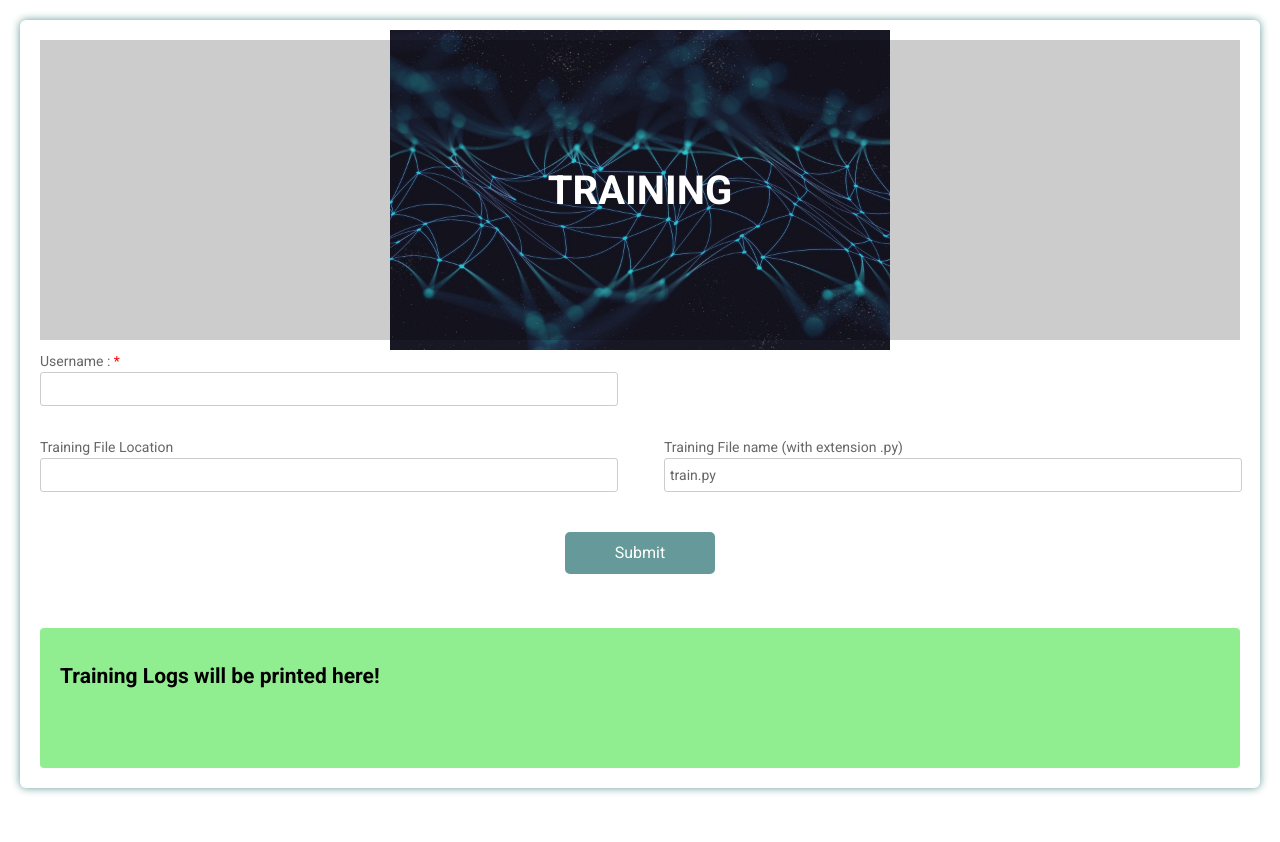
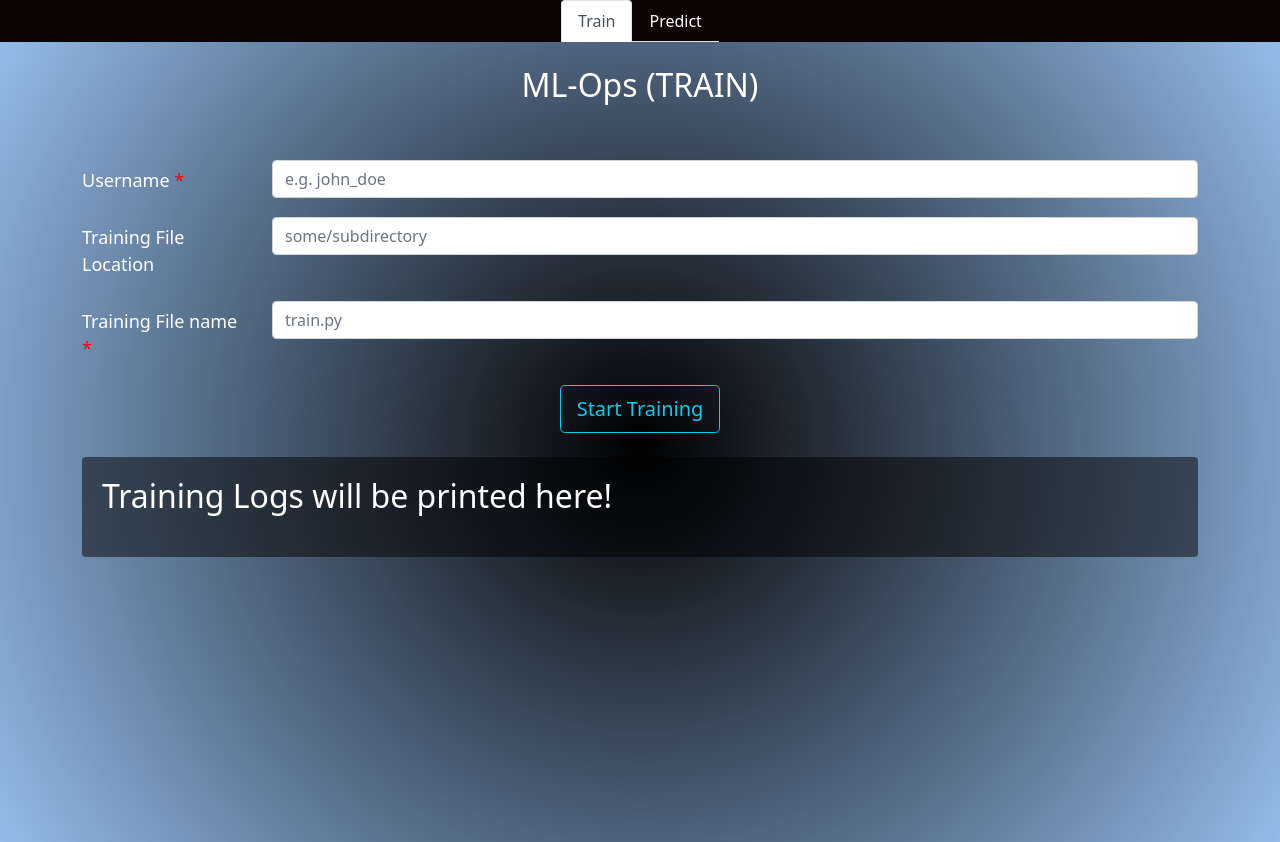
Before and after one commit to apanjain/ML-Ops, a Flask app: page /training in a window 1280 px wide. Before the commit the page ends 794 px from the top, so only its background shows below. Run offline with Flask 2, Linux system fonts and the light colour scheme; some libraries are stand-ins or nearby versions.

Commit message:
Update Training portal theme

```diff
--- a/prediction/app.py
+++ b/prediction/app.py
@@ -53,7 +53,6 @@ def predict(user):
             env_path = os.path.join(
                 SHARED_STORAGE_MOUNT_POINT, user, "uploads/env/lib/python3.9/site-packages")
             sys.path.append(env_path)
-            print(sys.path)
 
             return_string = json.dumps(imp.load_source(
                 pred_filename, pred_filepath).predict(arguments))
@@ -89,6 +88,14 @@ def train_msg(user):
             else:
                 train_filelocation = arguments.get("train_filelocation")
 
+            # clear the existing logfile
+            logfile_path = os.path.join(
+                SHARED_STORAGE_MOUNT_POINT, user, "uploads", train_filelocation, "training.log")
+            try:
+                with open(logfile_path, 'w') as fp:
+                    pass
+            except Exception as e:
+                print(e)
             # parameters for kafka message
             message = {
                 'ml_username': user,
@@ -122,6 +129,7 @@ def livefeed(user):
 
         string = """
         <h2>Training Logs will be printed here!</h2>
+        <hr />
         <p>{}</p>""".format(string.replace("\n", "</p><p>"))
         # print(string)
         return string
--- a/prediction/static/css/style.css
+++ b/prediction/static/css/style.css
@@ -1,152 +1,3 @@
-html, body {
-      min-height: 100%;
-      }
-      body, div, form, input, select, textarea, label, p {
-      padding: 0;
-      margin: 0;
-      outline: none;
-      font-family: Roboto, Arial, sans-serif;
-      font-size: 14px;
-      color: #666;
-      line-height: 22px;
-      }
-      h1 {
-      position: absolute;
-      margin: 0;
-      font-size: 40px;
-      color: #fff;
-      z-index: 2;
-      line-height: 83px;
-      }
-      textarea {
-      width: calc(100% - 12px);
-      padding: 5px;
-      }
-      .testbox {
-      display: flex;
-      justify-content: center;
-      align-items: center;
-      height: inherit;
-      padding: 20px;
-      }
-      form {
-      width: 100%;
-      padding: 20px;
-      border-radius: 6px;
-      background: #fff;
-      box-shadow: 0 0 8px  #669999;
-      }
-      .banner {
-      position: relative;
-      height: 300px;
-
-      display: flex;
-      justify-content: center;
-      align-items: center;
-      text-align: center;
-      }
-      .banner::after {
-      content: "";
-      background-color: rgba(0, 0, 0, 0.2);
-      position: absolute;
-      width: 100%;
-      height: 100%;
-      }
-      input, select, textarea {
-      margin-bottom: 10px;
-      border: 1px solid #ccc;
-      border-radius: 3px;
-      }
-      input {
-      width: calc(100% - 10px);
-      padding: 5px;
-      }
-      input[type="date"] {
-      padding: 4px 5px;
-      }
-      textarea {
-      width: calc(100% - 12px);
-      padding: 5px;
-      }
-      .item:hover p, .item:hover i, .question:hover p, .question label:hover, input:hover::placeholder {
-      color:  #669999;
-      }
-      .item input:hover, .item select:hover, .item textarea:hover {
-      border: 1px solid transparent;
-      box-shadow: 0 0 3px 0  #669999;
-      color: #669999;
-      }
-      .item {
-      position: relative;
-      margin: 10px 0;
-      }
-      .item span {
-      color: red;
-      }
-      .week {
-      display:flex;
-      justfiy-content:space-between;
-      }
-      .colums {
-      display:flex;
-      justify-content:space-between;
-      flex-direction:row;
-      flex-wrap:wrap;
-      }
-      .colums div {
-      width:48%;
-      }
-
-
-      .flax {
-      display:flex;
-      justify-content:space-around;
-      }
-      .btn-block {
-      margin-top: 10px;
-      text-align: center;
-      }
-      button {
-      width: 150px;
-      padding: 10px;
-      border: none;
-      border-radius: 5px;
-      background:  #669999;
-      font-size: 16px;
-      color: #fff;
-      cursor: pointer;
-      }
-      button:hover {
-      background:  #a3c2c2;
-      }
-      .btns{
-          width: 150px;
-      padding: 10px;
-      border: none;
-      border-radius: 5px;
-      background:  #669999;
-      font-size: 16px;
-      color: #fff;
-      cursor: pointer;
-       margin-top: 10px;
-      text-align: center;
-      }
-      .btns:hover{
-          background:  #a3c2c2;
-      }
-      @media (min-width: 568px) {
-      .name-item, .city-item {
-      display: flex;
-      flex-wrap: wrap;
-      justify-content: space-between;
-      }
-      .name-item input, .name-item div {
-      width: calc(50% - 20px);
-      }
-      .name-item div input {
-      width:97%;}
-      .name-item div label {
-      display:block;
-      padding-bottom:5px;
-      }
-      }
+.color-red {
+  color: red;
+}
--- a/prediction/templates/train.html
+++ b/prediction/templates/train.html
@@ -2,72 +2,175 @@
 <html>
   <head>
     <title>Training</title>
-    <link href="https://fonts.googleapis.com/css?family=Roboto:300,400,500,700" rel="stylesheet">
-    <link rel="stylesheet" href="https://use.fontawesome.com/releases/v5.5.0/css/all.css" integrity="sha384-B4dIYHKNBt8Bc12p+WXckhzcICo0wtJAoU8YZTY5qE0Id1GSseTk6S+L3BlXeVIU" crossorigin="anonymous">
-    <link rel="stylesheet" type="text/css" href="../static/css/style.css">
+    <link
+      href="https://fonts.googleapis.com/css?family=Roboto:300,400,500,700"
+      rel="stylesheet"
+    />
+    <link
+      rel="stylesheet"
+      href="https://use.fontawesome.com/releases/v5.5.0/css/all.css"
+      integrity="sha384-B4dIYHKNBt8Bc12p+WXckhzcICo0wtJAoU8YZTY5qE0Id1GSseTk6S+L3BlXeVIU"
+      crossorigin="anonymous"
+    />
+    <link rel="stylesheet" type="text/css" href="../static/css/style.css" />
 
-    <script type="text/javascript" src="{{url_for('static', filename='autoUpdate.js')}}"></script>
+    <script
+      type="text/javascript"
+      src="{{url_for('static', filename='autoUpdate.js')}}"
+    ></script>
 
+    <!-- CSS only -->
+    <link
+      href="https://cdn.jsdelivr.net/npm/bootstrap@5.0.2/dist/css/bootstrap.min.css"
+      rel="stylesheet"
+      integrity="sha384-EVSTQN3/azprG1Anm3QDgpJLIm9Nao0Yz1ztcQTwFspd3yD65VohhpuuCOmLASjC"
+      crossorigin="anonymous"
+    />
+    <!-- JavaScript Bundle with Popper -->
+    <script
+      src="https://cdn.jsdelivr.net/npm/bootstrap@5.0.2/dist/js/bootstrap.bundle.min.js"
+      integrity="sha384-MrcW6ZMFYlzcLA8Nl+NtUVF0sA7MsXsP1UyJoMp4YLEuNSfAP+JcXn/tWtIaxVXM"
+      crossorigin="anonymous"
+    ></script>
   </head>
   <body>
     <script src="https://ajax.googleapis.com/ajax/libs/jquery/3.3.1/jquery.min.js"></script>
 
-
     <script type="text/javascript">
-      var ids=1;
-
-      function handleSubmit(e){
-          // console.log(ids);
+      function handleSubmit(e) {
         e.preventDefault();
-        var username=document.getElementById('username').value;
-        var tfn=document.getElementById("tfn").value.trim();
-        var tfl=document.getElementById("tfl").value.trim();
-        var url=`/train/${encodeURIComponent(username.trim())}?train_filename=${encodeURIComponent(tfn)}&train_filelocation=${encodeURIComponent(tfl)}`;
+        var username = document.getElementById("username").value.trim();
+        var tfn = document.getElementById("tfn").value.trim();
+        var tfl = document.getElementById("tfl").value.trim();
+        var url = `/train/${encodeURIComponent(
+          username
+        )}?train_filename=${encodeURIComponent(
+          tfn
+        )}&train_filelocation=${encodeURIComponent(tfl)}`;
         console.log(url);
-        const xhttp = new XMLHttpRequest();
-        xhttp.onload = function() {
-            document.getElementById("demo").innerHTML = this.responseText;
+        fetch(url)
+          .then((res) => {
             checkLogs(username, tfl);
-        }
-        xhttp.open("GET", url);
-        xhttp.send();
+          })
+          .catch((err) => {
+            console.log(err);
+          });
       }
     </script>
-    <div class="testbox">
+    <nav class="nav justify-content-center" style="background: #0c0404">
+      <ul class="nav nav-tabs">
+        <li class="nav-item">
+          <a
+            class="nav-link active"
+            aria-current="page"
+            href="training"
+            aria-disabled="true"
+            >Train</a
+          >
+        </li>
+        <li class="nav-item">
+          <a class="nav-link" style="color: white" href="prediction"
+            >Predict
+          </a>
+        </li>
+      </ul>
+    </nav>
+    <div
+      class="body-parent"
+      style="
+        min-height: 100vh;
+        /* background: linear-gradient(#f6fbfd, #fff); */
+        background: rgb(238, 174, 202);
+        background: radial-gradient(
+          circle,
+          rgba(0, 0, 0, 1) 0%,
+          rgba(148, 187, 233, 1) 100%
+        );
+        color: white;
+      "
+    >
+      <!-- <hr /> -->
+      <br />
+      <h2 style="text-align: center">ML-Ops (TRAIN)</h2>
+      <br />
+      <br />
+      <div class="container-sm" style="padding-bottom: 30px">
         <form id="myForm">
-        <div id="main">
-         <div class="banner">
-        <img style="max-height: 320px;opacity: 0.95;"src="../static/image/train_bg1.jpg">
-        <h1>TRAINING</h1>
-        </div>
-        <div class="colums">
-          <div class="item">
-            <label > Username : <span>*</span></label>
-            <input id="username" type="text" name="user" required/>
+          <div class="row mb-3">
+            <label
+              for="username"
+              class="col-sm-2 col-form-label"
+              style="font-size: 18px"
+              >Username <span class="color-red">*</span></label
+            >
+            <div class="col-sm-10">
+              <input
+                type="text"
+                class="form-control"
+                id="username"
+                placeholder="e.g. john_doe"
+                required
+              />
             </div>
           </div>
-        <div class="colums">
-          <div class="item">
-            <label > Training File Location</label>
-            <input id="tfl" type="text" name="tfl" value=""/>
-          </div>
-          <div class="item">
-            <label > Training File name (with extension .py)</label>
-            <input id="tfn" type="text" name="tfn" value="train.py"/>
+          <div class="row mb-3">
+            <label
+              for="tfl"
+              class="col-sm-2 col-form-label"
+              style="font-size: 18px"
+              >Training File Location</label
+            >
+            <div class="col-sm-10">
+              <input
+                type="text"
+                class="form-control"
+                placeholder="some/subdirectory"
+                id="tfl"
+              />
             </div>
           </div>
-
-
-        <div class="btn-block">
-          <input class="btns" type="submit" value="Submit"/>
+          <div class="row mb-3">
+            <label
+              for="tfn"
+              class="col-sm-2 col-form-label"
+              style="font-size: 18px"
+              >Training File name
+              <span class="color-red">*</span>
+            </label>
+            <div class="col-sm-10">
+              <input
+                type="text"
+                class="form-control"
+                id="tfn"
+                placeholder="train.py"
+                required
+              />
             </div>
-        <br>
-        <label><p id="demo" style="font-size: large;font-weight: bold;"></p></label>
+          </div>
+          <div style="text-align: center">
+            <button type="submit" class="btn btn-outline-info btn-lg">
+              Start Training
+            </button>
+          </div>
         </form>
-      <br>
-      <div id="liveData" style="background-color: lightgreen;border-radius: 4px;color:black;min-height: 100px;margin:auto;padding: 20px 20px"><h2>Training Logs will be printed here!</h2></div>
+        <br />
+        <div
+          id="liveData"
+          style="
+            /* background-color: lightgreen; */
+            background-color: rgba(0, 0, 0, 0.5);
+            border-radius: 4px;
+            /* color: black; */
+            color: white;
+            min-height: 100px;
+            margin: auto;
+            padding: 20px 20px;
+          "
+        >
+          <h2>Training Logs will be printed here!</h2>
         </div>
-
+      </div>
+    </div>
   </body>
   <script>
     var form = document.getElementById("myForm");
```
Also changed, not shown: prediction/static/autoUpdate.js (+24 -31 lines), prediction/static/image/bg.jpg (deleted), prediction/static/image/train_bg1.jpg (deleted), prediction/static/image/train_bg2.jpg (deleted), prediction/static/image/train_bg3.jpg (deleted), prediction/static/image/train_bg4.jpg (deleted), prediction/static/image/train_bg5.jpg (deleted), prediction/static/image/train_bg6.jpg (deleted), 1 other file. Lines whose indentation alone changed are shown as unchanged.
